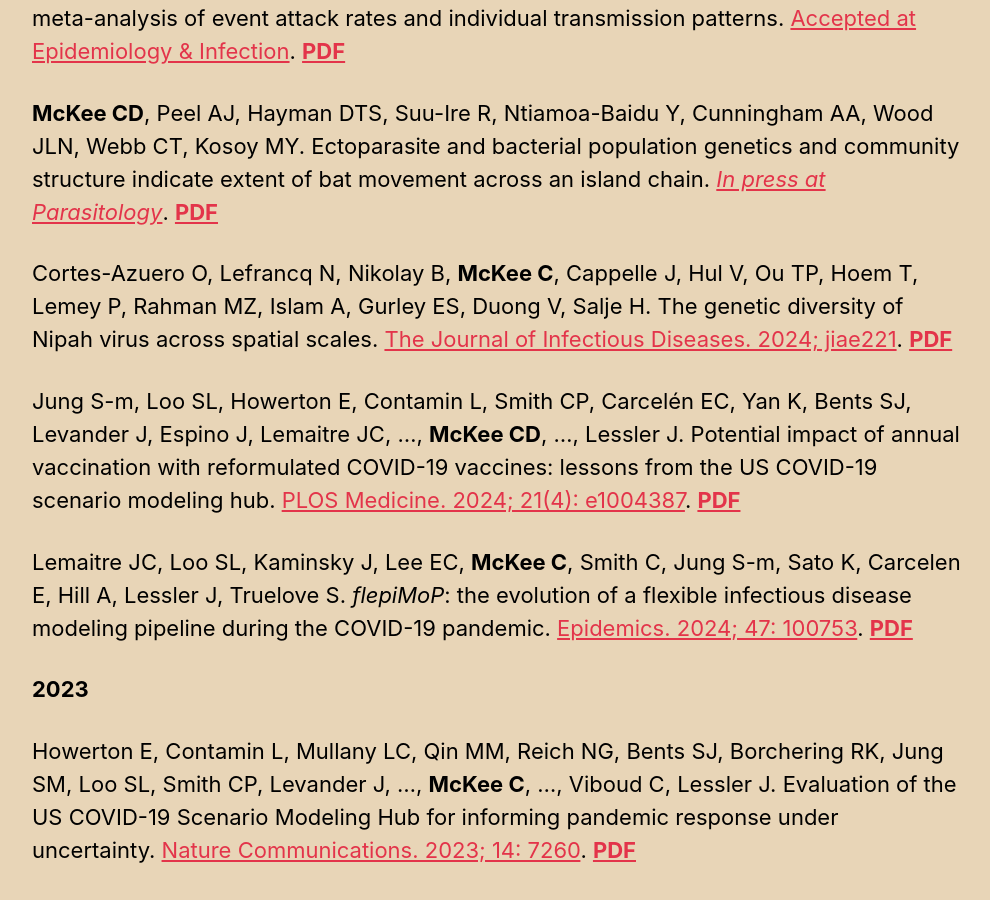
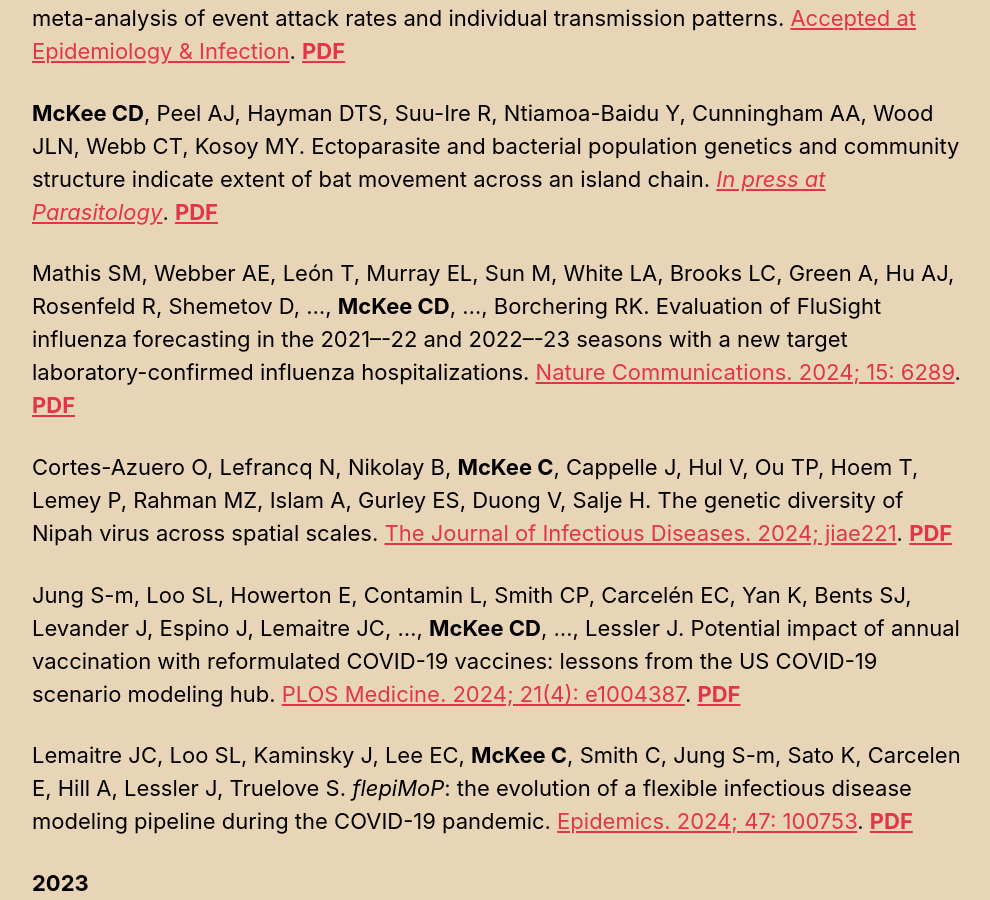
Before and after one commit to clifmckee/clifmckee.github.io, a Jekyll site: the page built from _pages/publications.md, in a window 1280 px wide and 900 px high, scrolled down 669 px. Shown: the whole window, without its empty margins (290-1280 px from the left). Built offline with Jekyll 4.4.1, drawn with Linux system fonts in a browser that asks for light colours; cached includes are drawn as plain includes; some of the changed text lies outside the part shown.

Commit message:
Update CV and pubs 2024-08-12

```diff
--- a/_pages/publications.md
+++ b/_pages/publications.md
@@ -19,6 +19,8 @@
 **McKee CD**, Yu EX, Garcia A, Jackson J, Koyuncu A, Rose S, Azman AS, Lobner K, Sacks E, Van Kerkhove MD, Gurley ES. Superspreading of SARS-CoV-2: a systematic review and meta-analysis of event attack rates and individual transmission patterns. [Accepted at Epidemiology & Infection](https://doi.org/10.1101/2024.01.25.24301669). [**PDF**](http://clifmckee.github.io/files/2024_McKee_medRxiv.pdf)
 
 **McKee CD**, Peel AJ, Hayman DTS, Suu-Ire R, Ntiamoa-Baidu Y, Cunningham AA, Wood JLN, Webb CT, Kosoy MY. Ectoparasite and bacterial population genetics and community structure indicate extent of bat movement across an island chain. [_In press at Parasitology_](https://doi.org/10.1017/S0031182024000660). [**PDF**](http://clifmckee.github.io/files/2024_McKee_Parasitology.pdf)
+
+Mathis SM, Webber AE, León T, Murray EL, Sun M, White LA, Brooks LC, Green A, Hu AJ, Rosenfeld R, Shemetov D, ..., **McKee CD**, ..., Borchering RK. Evaluation of FluSight influenza forecasting in the 2021–-22 and 2022–-23 seasons with a new target laboratory-confirmed influenza hospitalizations. [Nature Communications. 2024; 15: 6289](https://doi.org/10.1038/s41467-024-50601-9). [**PDF**](http://clifmckee.github.io/files/2024_Mathis_Nat_Commun.pdf)
 
 Cortes-Azuero O, Lefrancq N, Nikolay B, **McKee C**, Cappelle J, Hul V, Ou TP, Hoem T, Lemey P, Rahman MZ, Islam A, Gurley ES, Duong V, Salje H. The genetic diversity of Nipah virus across spatial scales. [The Journal of Infectious Diseases. 2024; jiae221](https://doi.org/10.1093/infdis/jiae221). [**PDF**](http://clifmckee.github.io/files/2024_Cortes-Azuero_JID.pdf)
 
```
Also changed, not shown: other parts of _pages/publications.md (+0 -2 lines), 3 other files.
